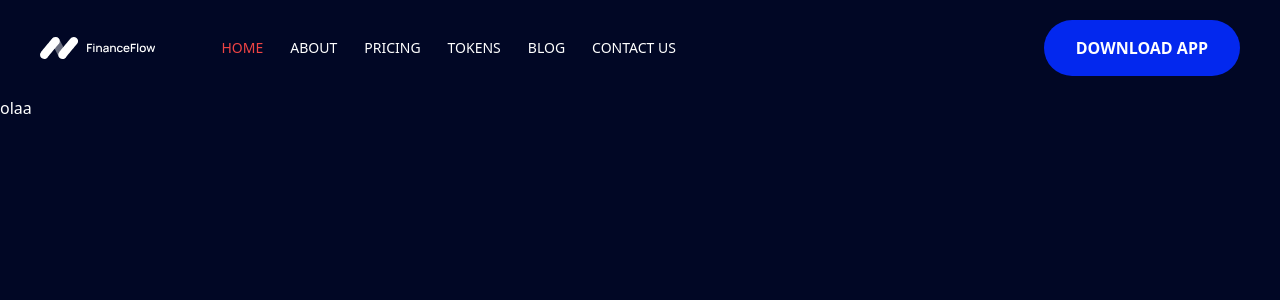
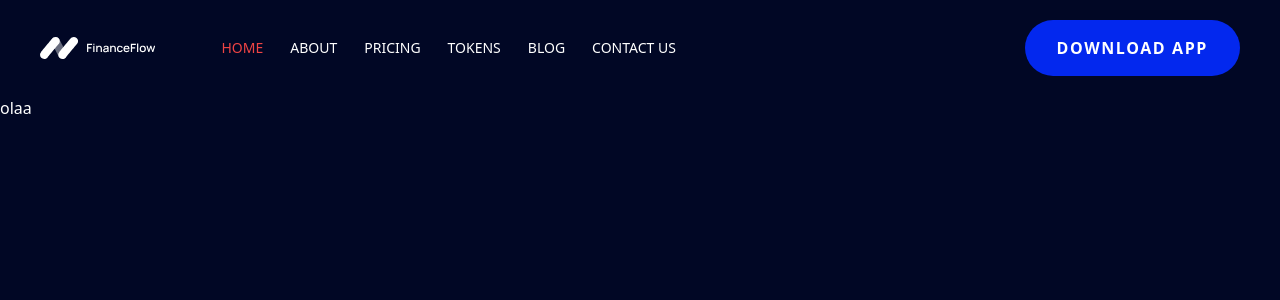
Before and after one commit to juliuscaezarff/Finance-Flow, a Next.js app: page / in a window 1280 px wide. Shown: the top 300 px of the page. Built offline with nearby package versions, Linux system fonts and the light colour scheme.

Commit message:
feat: passando a className dinamicamente no component

```diff
--- a/src/components/Atoms/Button/index.tsx
+++ b/src/components/Atoms/Button/index.tsx
@@ -1,4 +1,4 @@
-import { cn } from '@/app/lib/utils'
+import { cn } from '@/lib/utils'
 import { ButtonHTMLAttributes } from 'react'
 
 type ButtonProps = ButtonHTMLAttributes<HTMLButtonElement>
@@ -7,7 +7,7 @@ export const Button = ({ children, className, ...props }: ButtonProps) => {
   return (
     <button
       className={cn(
-        'bg-blue-primary-light py-[27px] px-[32px] h-[56px] flex items-center justify-center rounded-[80px] uppercase text-white text-base font-bold',
+        'bg-blue-primary-light py-[27px] px-[32px] h-[56px] flex items-center justify-center rounded-[80px] uppercase text-white text-base font-bold font-sans not-italic leading-4 tracking-widest',
         className
       )}
       {...props}
```
